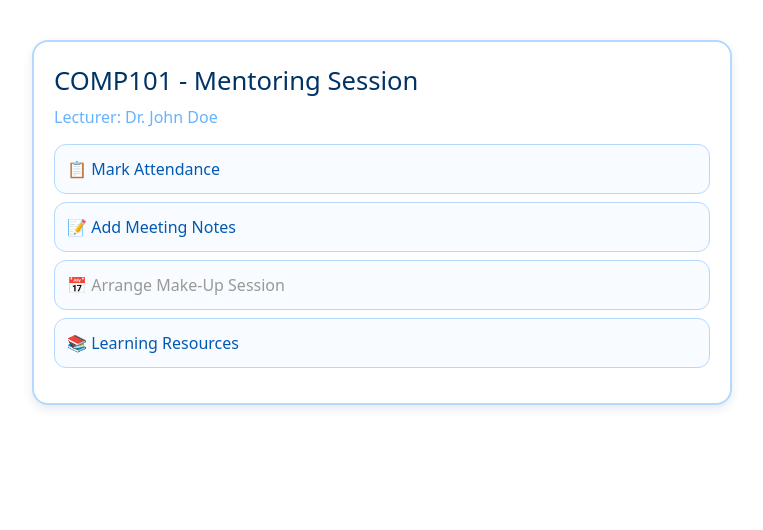
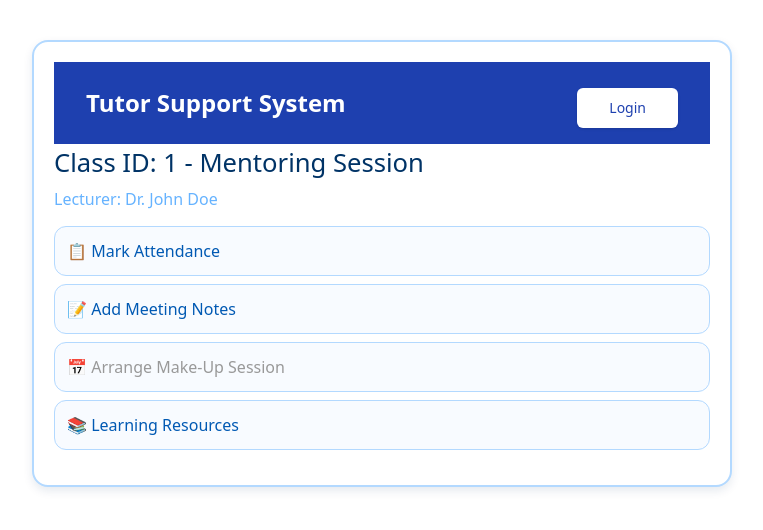
Before and after one commit to nghiahuynh091/Tutor-support-system, a React app in the folder frontend/: page /tutor/mark_attendance/1 in a window 1280 px wide. Shown: the top 530 px of the page, without its empty margins (258-1021 px from the left). Built offline with nearby package versions, Linux system fonts and the light colour scheme; the HTML template or start-up script is replaced by a standard one.

Commit message:
Add files via upload

```diff
--- a/frontend/src/pages/SessionManager/Card.tsx
+++ b/frontend/src/pages/SessionManager/Card.tsx
@@ -4,8 +4,12 @@ import MeetingNotes from "./MeetingNotes";
 import MakeUpSession from "./MakeUpSession";
 import "./Card.css";
 import LearningResources from "./LearningResources";
+import { useParams } from "react-router-dom";
+import { Header } from "@/components/Header";
 
-function Card() {
+export function Card() {
+  const { classId } = useParams();
+
   const [activeSection, setActiveSection] = useState<string | null>(null);
 
   // 📝 Notes
@@ -67,8 +71,12 @@ function Card() {
 
   return (
     <div className="card">
-      <h2>COMP101 - Mentoring Session</h2>
-      <p>Lecturer: Dr. John Doe</p>
+    <Header />
+<h2>
+  Class ID: {classId || "N/A"} - Mentoring Session
+</h2>
+<p>Lecturer: Dr. John Doe</p>
+
 
       <div className="card-row clickable" onClick={() => setActiveSection("attendance")}>
         📋 Mark Attendance
@@ -145,5 +153,4 @@ function Card() {
     </div>
   );
 }
-
 export default Card;
```
